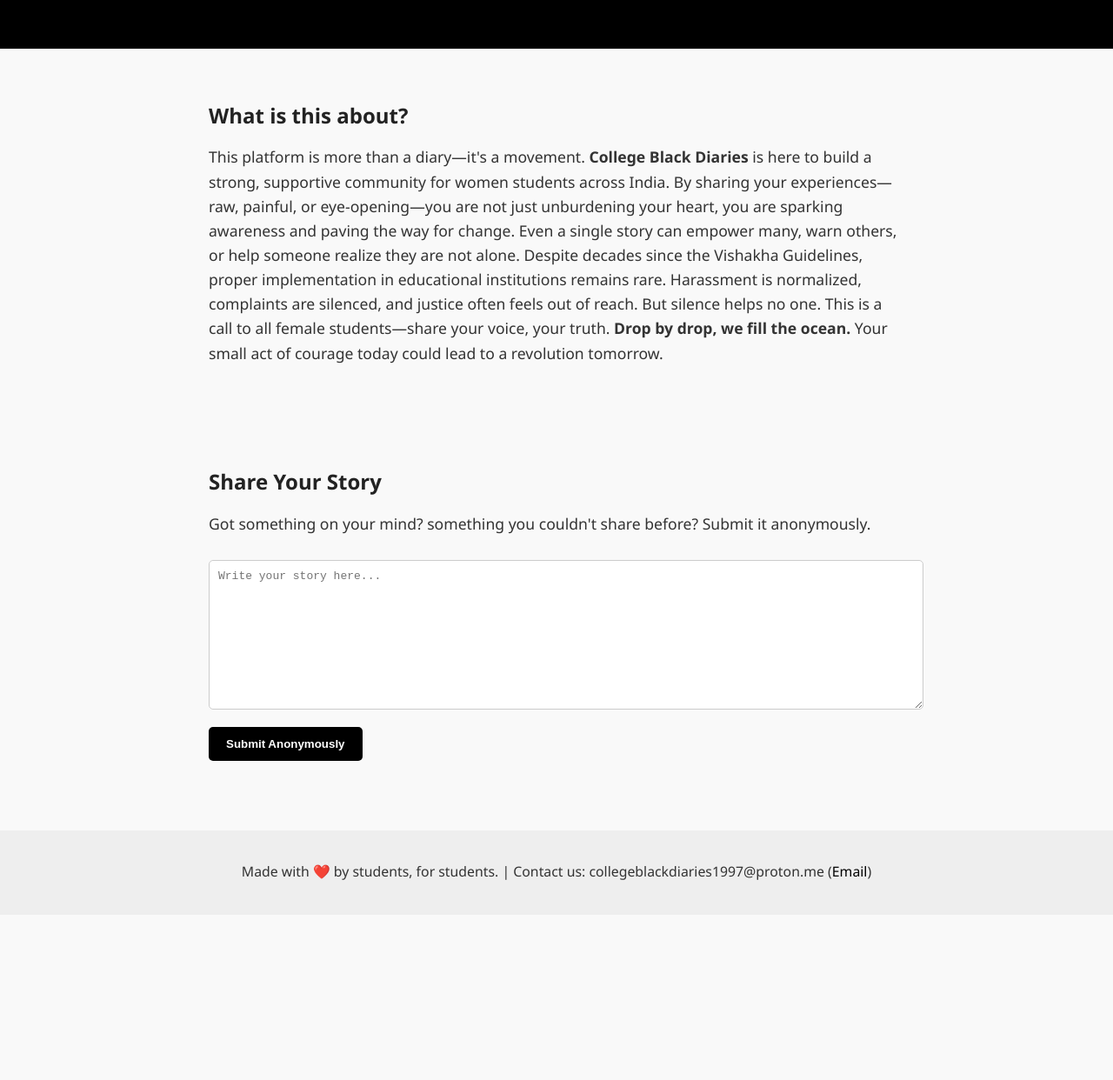
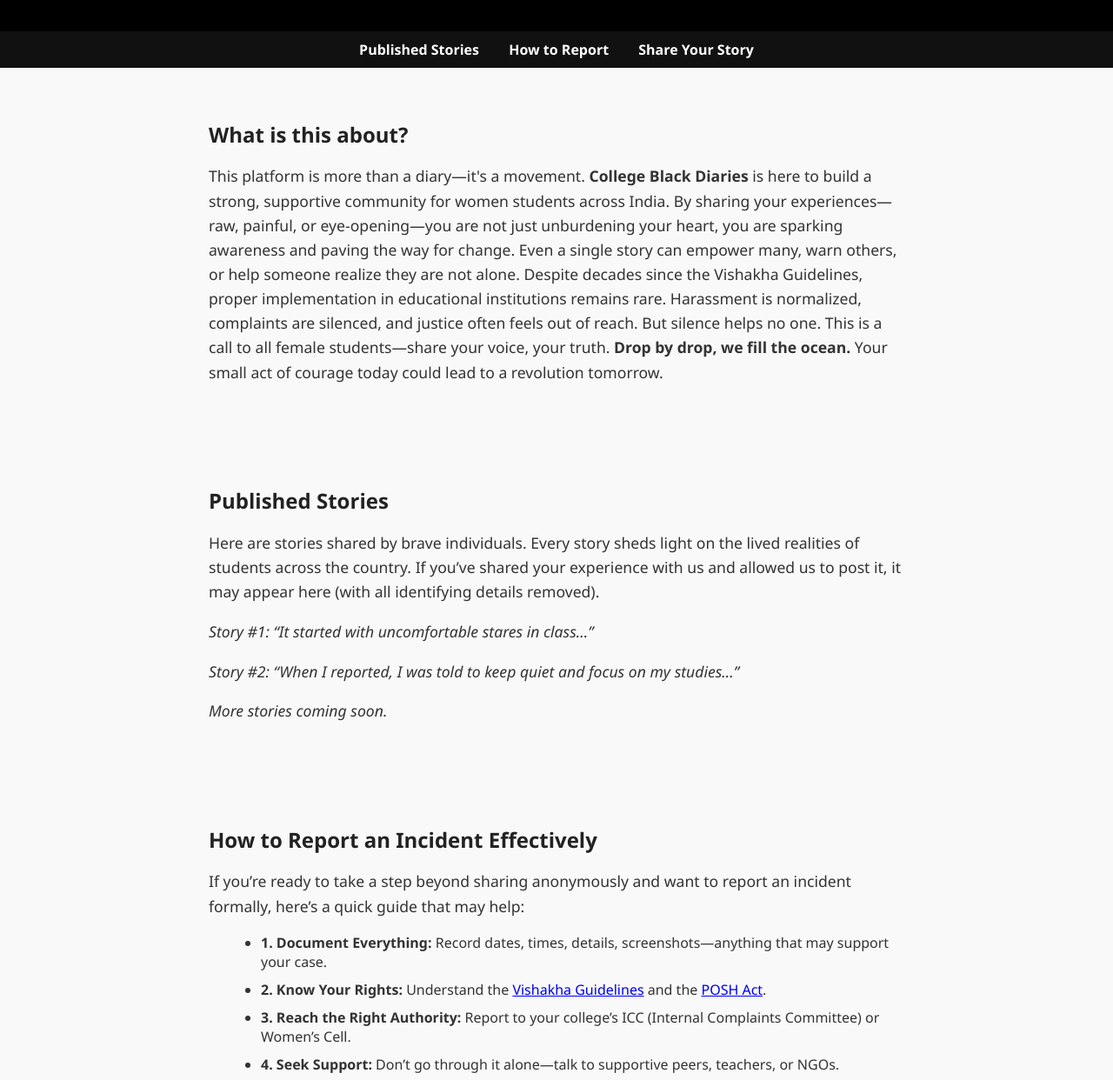
Before and after one commit to collegeblackdiaries1997/collegeblackdiaries.github.io, a plain HTML site: page index.html in a window 1280 px wide. Shown: the part 139-1381 px from the top of the page at 87% size. Before the commit the page ends 1191 px from the top, so only its background shows below. Drawn offline with Linux system fonts and the light colour scheme.

Commit message:
Update index.html

```diff
--- a/index.html
+++ b/index.html
@@ -5,6 +5,9 @@
   <meta name="viewport" content="width=device-width, initial-scale=1.0"/>
   <title>College Black Diaries</title>
   <style>
+    html {
+      scroll-behavior: smooth;
+    }
     body {
       margin: 0;
       font-family: 'Segoe UI', Tahoma, Geneva, Verdana, sans-serif;
@@ -14,7 +17,7 @@
     header {
       background: #000;
       color: #fff;
-      padding: 40px 20px;
+      padding: 40px 20px 20px;
       text-align: center;
     }
     header h1 {
@@ -24,6 +27,21 @@
     header p {
       font-size: 1.2em;
       margin-top: 10px;
+    }
+    nav {
+      background: #111;
+      padding: 10px 0;
+      text-align: center;
+    }
+    nav a {
+      color: #fff;
+      text-decoration: none;
+      margin: 0 15px;
+      font-size: 1em;
+      font-weight: bold;
+    }
+    nav a:hover {
+      text-decoration: underline;
     }
     section {
       padding: 40px 20px;
@@ -62,6 +80,13 @@
     form button:hover {
       background-color: #444;
     }
+    ul {
+      list-style-type: disc;
+      margin-left: 20px;
+    }
+    ul li {
+      margin-bottom: 10px;
+    }
     footer {
       background: #eee;
       text-align: center;
@@ -82,6 +107,12 @@
     <p>BECAUSE EVERY STORY NEEDS TO BE HEARD.</p>
   </header>
 
+  <nav>
+    <a href="#published-stories">Published Stories</a>
+    <a href="#how-to-report">How to Report</a>
+    <a href="#share-your-story">Share Your Story</a>
+  </nav>
+
   <section>
     <h2>What is this about?</h2>
     <p>
@@ -89,19 +120,49 @@
     </p>
   </section>
 
-  <section>
+  <section id="published-stories">
+    <h2>Published Stories</h2>
+    <p>
+      Here are stories shared by brave individuals. Every story sheds light on the lived realities of students across the country. If you’ve shared your experience with us and allowed us to post it, it may appear here (with all identifying details removed).
+    </p>
+    <!-- Add real stories here -->
+    <p><em>Story #1: “It started with uncomfortable stares in class...”</em></p>
+    <p><em>Story #2: “When I reported, I was told to keep quiet and focus on my studies...”</em></p>
+    <p><em>More stories coming soon.</em></p>
+  </section>
+
+  <section id="how-to-report">
+    <h2>How to Report an Incident Effectively</h2>
+    <p>
+      If you’re ready to take a step beyond sharing anonymously and want to report an incident formally, here’s a quick guide that may help:
+    </p>
+    <ul>
+      <li><strong>1. Document Everything:</strong> Record dates, times, details, screenshots—anything that may support your case.</li>
+      <li><strong>2. Know Your Rights:</strong> Understand the <a href="https://www.shebox.nic.in/" target="_blank">Vishakha Guidelines</a> and the <a href="https://wcd.nic.in/sites/default/files/Sexual-Harassment-at-Workplace-Act.pdf" target="_blank">POSH Act</a>.</li>
+      <li><strong>3. Reach the Right Authority:</strong> Report to your college’s ICC (Internal Complaints Committee) or Women’s Cell.</li>
+      <li><strong>4. Seek Support:</strong> Don’t go through it alone—talk to supportive peers, teachers, or NGOs.</li>
+      <li><strong>5. Use Online Portals:</strong> File complaints at <a href="https://www.shebox.nic.in/" target="_blank">SHe-Box</a> or <a href="https://cybercrime.gov.in/" target="_blank">Cybercrime Portal</a>.</li>
+      <li><strong>6. Follow Up:</strong> Keep a copy of your complaint and escalate if necessary to UGC or the Women’s Commission.</li>
+    </ul>
+    <p>You are not alone. Your voice matters. 🤍</p>
+  </section>
+
+  <section id="share-your-story">
     <h2>Share Your Story</h2>
-    <p>Got something on your mind? something you couldn't share before? Submit it anonymously.</p>
+    <p>Got something on your mind? Something you couldn't share before? Submit it anonymously.</p>
+    <p style="font-size: 1em; color: #666; margin-top: -10px;">
+      <strong>Note:</strong> Your submission is <strong>completely anonymous</strong>—you don’t need to mention your name, college, or any personal identifiers. If you're comfortable, you may name the perpetrator to help others stay informed and safe.
+    </p>
 
     <form action="https://formspree.io/f/xgvapzod" method="POST">
-      <textarea name="message" placeholder="Write your story here..." required></textarea>
+      <textarea name="message" placeholder="Write your story here... (No need to share your identity, it's completely anonymous. If you wish, you can name the perpetrator to help others stay informed.)" required></textarea>
       <button type="submit">Submit Anonymously</button>
     </form>
   </section>
 
-<footer>
-  <p>Made with ❤️ by students, for students. | Contact us: collegeblackdiaries1997@proton.me (<a href="mailto:collegeblackdiaries1997@proton.me">Email</a>)</p>
-</footer>
+  <footer>
+    <p>Made with ❤️ by students, for students. | Contact us: collegeblackdiaries1997@proton.me (<a href="mailto:collegeblackdiaries1997@proton.me">Email</a>)</p>
+  </footer>
 
 </body>
 </html>
```
